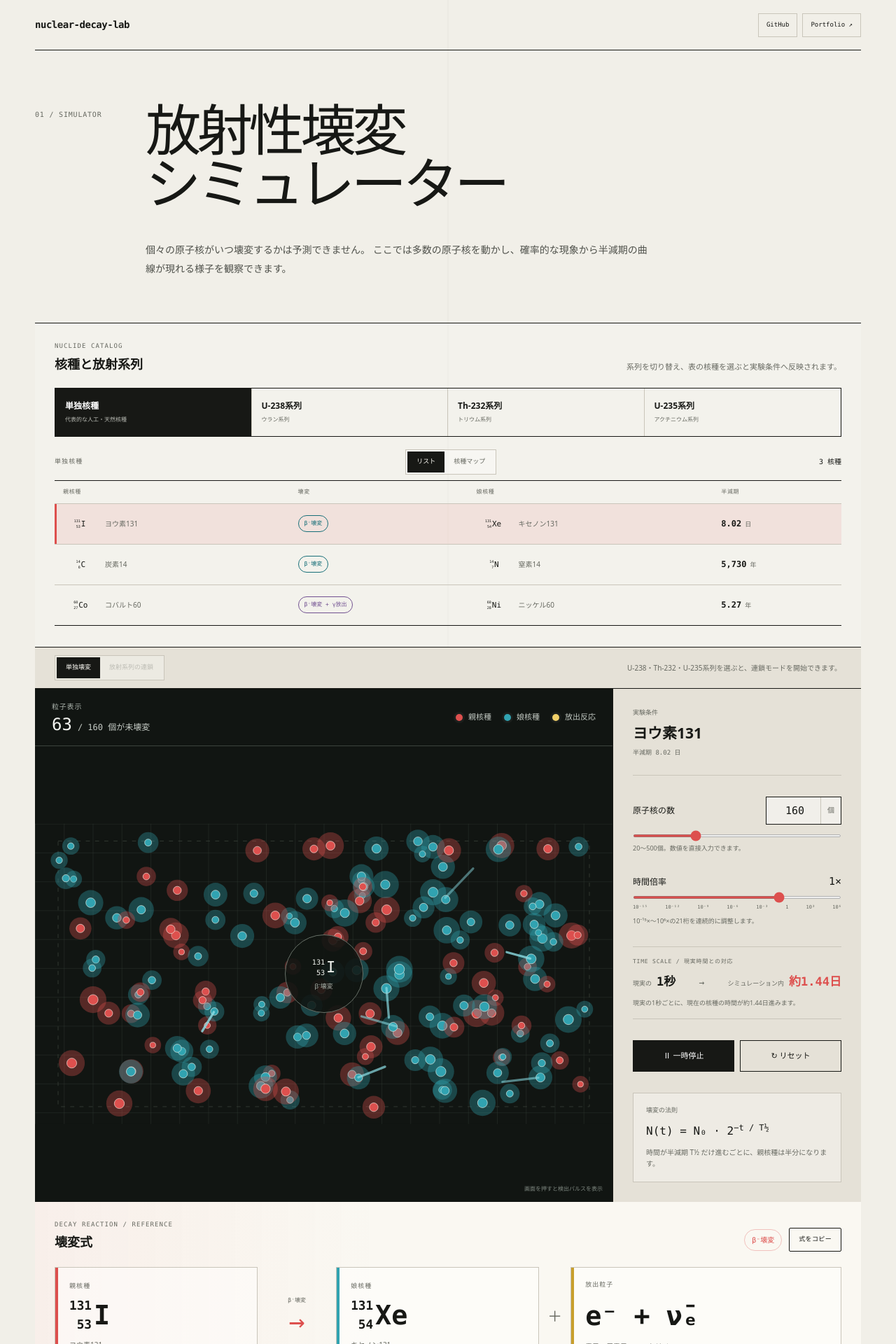
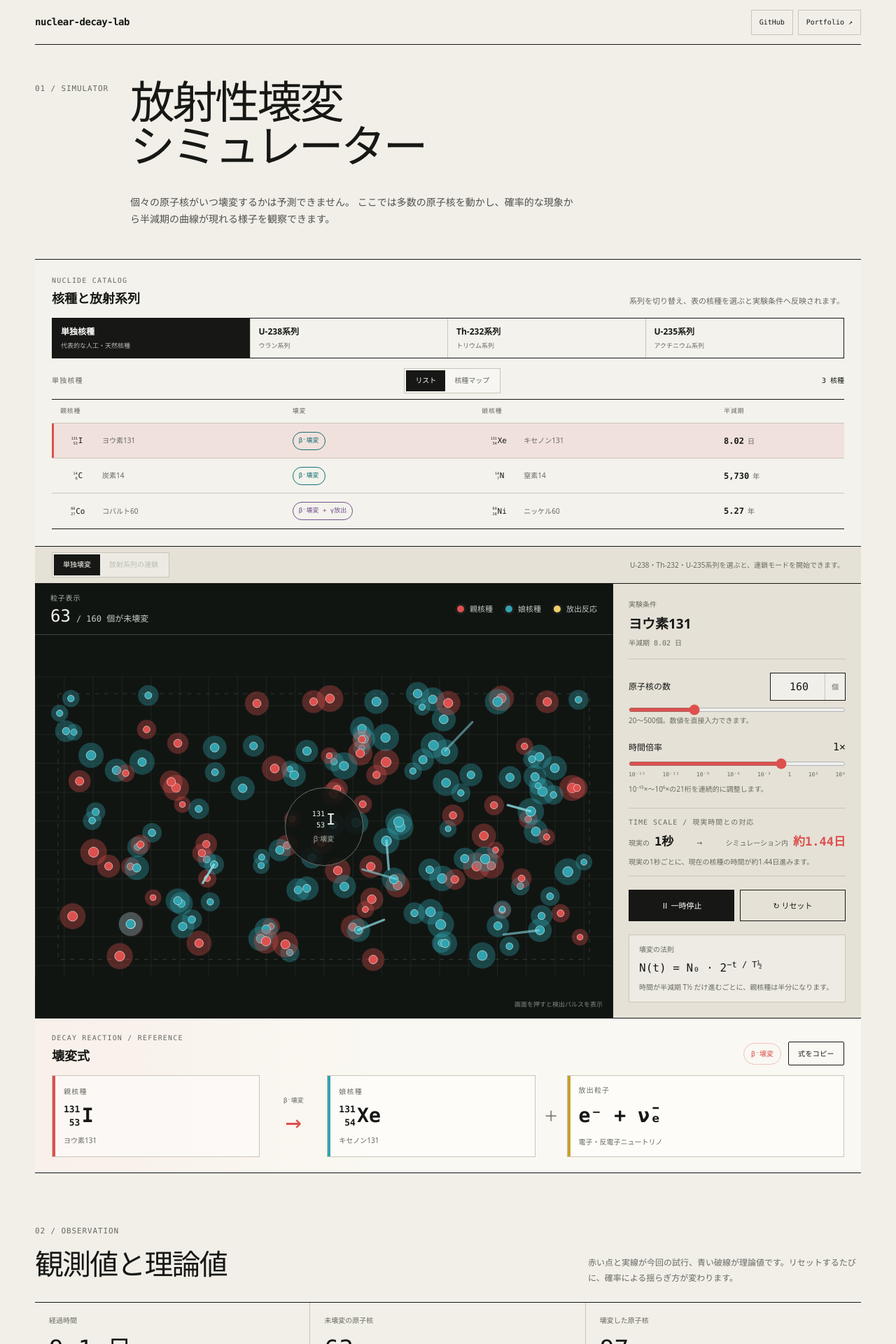
Before and after one commit to shymohn99/nuclear-decay-lab, a Next.js app: page / in a window 1280 px wide. Shown: the top 1920 px of the page at 70% size. Built offline with nearby package versions, Linux system fonts and the light colour scheme.

Commit message:
Refine Decay Lab visual hierarchy

```diff
--- a/app/globals.css
+++ b/app/globals.css
@@ -49,6 +49,7 @@
 .lab-header,
 .hero-copy,
 .simulator,
+.genealogy-panel,
 .detector-section,
 .data-section,
 footer {
@@ -61,7 +62,7 @@
   align-items: center;
   justify-content: space-between;
   gap: 28px;
-  min-height: 72px;
+  min-height: 64px;
   border-bottom: 1px solid var(--ink);
 }
 
@@ -84,13 +85,13 @@
 
 .header-links a {
   display: inline-flex;
-  min-height: 34px;
+  min-height: 36px;
   align-items: center;
   padding: 0 11px;
   color: var(--ink);
   border: 1px solid var(--line);
   font-family: var(--mono);
-  font-size: 9px;
+  font-size: 10px;
   text-decoration: none;
   transition:
     border-color 150ms ease,
@@ -103,17 +104,6 @@
   background: rgba(255, 255, 255, 0.42);
 }
 
-.header-links .repository-link {
-  color: var(--paper);
-  border-color: var(--ink);
-  background: var(--ink);
-}
-
-.header-links .repository-link:hover {
-  color: #fff;
-  background: rgb(var(--parent-rgb));
-}
-
 .lab-header p {
   margin: 0;
   color: var(--muted);
@@ -122,18 +112,18 @@
 
 .hero-copy {
   display: grid;
-  grid-template-columns: 130px minmax(0, 1fr);
-  gap: 28px;
+  grid-template-columns: 112px minmax(0, 1fr);
+  gap: 24px;
   align-items: start;
-  padding: 76px 0 64px;
+  padding: 50px 0 44px;
 }
 
 .section-number {
   align-self: start;
-  margin: 8px 0 0;
-  color: var(--muted);
-  font-family: var(--mono);
-  font-size: 10px;
+  margin: 5px 0 0;
+  color: var(--muted);
+  font-family: var(--mono);
+  font-size: 11px;
   letter-spacing: 0.08em;
 }
 
@@ -141,10 +131,10 @@
   display: grid;
   gap: 0.03em;
   margin: 0;
-  font-size: clamp(3.25rem, 6.2vw, 6rem);
+  font-size: clamp(2.85rem, 5vw, 4.8rem);
   font-weight: 500;
-  letter-spacing: -0.07em;
-  line-height: 0.93;
+  letter-spacing: -0.055em;
+  line-height: 0.96;
 }
 
 .hero-copy h1 span {
@@ -154,11 +144,11 @@
 
 .hero-description {
   grid-column: 2;
-  width: min(100%, 720px);
-  margin: 18px 0 0;
+  width: min(100%, 640px);
+  margin: 14px 0 0;
   color: #4f514b;
   font-size: 14px;
-  line-height: 1.9;
+  line-height: 1.75;
 }
 
 .simulator {
@@ -167,7 +157,7 @@
 }
 
 .nuclide-catalog {
-  padding: 26px 28px 30px;
+  padding: 22px 24px 24px;
   border-bottom: 1px solid var(--ink);
   background: rgba(255, 255, 255, 0.16);
 }
@@ -177,7 +167,7 @@
   align-items: end;
   justify-content: space-between;
   gap: 24px;
-  margin-bottom: 20px;
+  margin-bottom: 14px;
 }
 
 .catalog-heading > div {
@@ -189,7 +179,7 @@
 .nuclide-table-meta span {
   color: var(--muted);
   font-family: var(--mono);
-  font-size: 9px;
+  font-size: 10px;
   letter-spacing: 0.12em;
 }
 
@@ -210,15 +200,15 @@
 .series-tabs {
   display: grid;
   grid-template-columns: repeat(4, minmax(0, 1fr));
-  margin-bottom: 18px;
+  margin-bottom: 14px;
   border: 1px solid var(--ink);
 }
 
 .series-tabs button {
   display: grid;
   gap: 5px;
-  min-height: 68px;
-  padding: 12px 14px;
+  min-height: 56px;
+  padding: 9px 12px;
   border: 0;
   border-right: 1px solid var(--line);
   background: transparent;
@@ -242,7 +232,7 @@
 .series-tabs small {
   color: var(--muted);
   font-family: var(--mono);
-  font-size: 8px;
+  font-size: 9px;
 }
 
 .series-tabs button.is-active small { color: #b9bbb4; }
@@ -276,7 +266,7 @@
   border: 0;
   background: transparent;
   font-family: var(--mono);
-  font-size: 9px;
+  font-size: 10px;
   cursor: pointer;
 }
 
@@ -314,15 +304,15 @@
   color: var(--muted);
   border-bottom: 1px solid var(--line);
   font-family: var(--mono);
-  font-size: 8px;
+  font-size: 9px;
   font-weight: 500;
   letter-spacing: 0.08em;
   text-align: left;
 }
 
 .nuclide-table td {
-  height: 58px;
-  padding: 8px 12px;
+  height: 50px;
+  padding: 7px 12px;
   border-bottom: 1px solid var(--line);
   font-size: 11px;
   transition: background-color 150ms ease;
@@ -373,7 +363,7 @@
   border: 1px solid currentColor;
   border-radius: 999px;
   font-family: var(--mono);
-  font-size: 8px;
+  font-size: 9px;
   white-space: nowrap;
 }
 
@@ -390,7 +380,7 @@
 
 .half-life-unit {
   color: var(--muted);
-  font-size: 9px;
+  font-size: 10px;
 }
 
 .nuclide-map-wrap {
@@ -515,7 +505,7 @@
   flex-wrap: wrap;
   gap: 14px;
   font-family: var(--mono);
-  font-size: 8px;
+  font-size: 9px;
 }
 
 .nuclide-map-legend span {
@@ -573,7 +563,7 @@
   margin: 0;
   color: #a5ada6;
   font-family: var(--mono);
-  font-size: 8px;
+  font-size: 9px;
   pointer-events: none;
   text-shadow: 0 1px 2px #111512;
 }
@@ -611,7 +601,7 @@
 .nuclide-map-selection .selection-label {
   color: rgb(var(--parent-rgb));
   font-family: var(--mono);
-  font-size: 8px;
+  font-size: 9px;
   letter-spacing: 0.08em;
 }
 
@@ -619,7 +609,7 @@
   margin-top: 12px;
   color: var(--ink);
   font-family: var(--mono);
-  font-size: 8px;
+  font-size: 9px;
   text-underline-offset: 4px;
 }
 
@@ -675,8 +665,9 @@
 }
 
 .genealogy-panel {
-  padding: 32px 28px 36px;
+  padding: 24px;
   overflow: hidden;
+  border-top: 1px solid var(--ink);
   border-bottom: 1px solid var(--ink);
   background: #efede6;
 }
@@ -686,7 +677,7 @@
   align-items: flex-start;
   justify-content: space-between;
   gap: 24px;
-  margin-bottom: 28px;
+  margin-bottom: 16px;
 }
 
 .genealogy-heading > div {
@@ -698,12 +689,12 @@
 .genealogy-rail-label {
   color: var(--muted);
   font-family: var(--mono);
-  font-size: 9px;
+  font-size: 10px;
   letter-spacing: 0.08em;
 }
 
 .genealogy-heading strong {
-  font-size: 22px;
+  font-size: 20px;
   font-weight: 500;
 }
 
@@ -711,20 +702,20 @@
   max-width: 470px;
   margin: 0;
   color: var(--muted);
-  font-size: 10px;
-  line-height: 1.75;
+  font-size: 11px;
+  line-height: 1.65;
   text-align: right;
 }
 
 .genealogy-ancestors,
 .genealogy-lineage {
   display: grid;
-  grid-template-columns: 156px minmax(0, 1fr);
+  grid-template-columns: 138px minmax(0, 1fr);
   border-top: 1px solid #aaa79e;
 }
 
 .genealogy-rail-label {
-  padding: 20px 18px 20px 0;
+  padding: 13px 14px 13px 0;
   line-height: 1.6;
 }
 
@@ -732,8 +723,8 @@
   display: flex;
   min-width: 0;
   align-items: center;
-  gap: 16px;
-  padding: 16px 0 16px 20px;
+  gap: 12px;
+  padding: 10px 0 10px 16px;
   overflow-x: auto;
 }
 
@@ -747,7 +738,7 @@
   flex: 0 0 auto;
   color: var(--muted);
   font-family: var(--mono);
-  font-size: 8px;
+  font-size: 9px;
 }
 
 .genealogy-parent-link {
@@ -760,7 +751,7 @@
 .genealogy-parent-link > span {
   color: var(--muted);
   font-family: var(--mono);
-  font-size: 8px;
+  font-size: 9px;
   line-height: 1.6;
   text-align: center;
 }
@@ -774,7 +765,7 @@
   min-width: 0;
   align-items: center;
   gap: 0;
-  padding: 20px 0 20px 20px;
+  padding: 12px 0 12px 16px;
   overflow-x: auto;
 }
 
@@ -786,14 +777,14 @@
 
 .genealogy-node {
   display: grid;
-  width: 148px;
-  min-height: 104px;
+  width: 132px;
+  min-height: 88px;
   flex: 0 0 auto;
-  grid-template-columns: 44px minmax(0, 1fr);
+  grid-template-columns: 39px minmax(0, 1fr);
   grid-template-rows: auto 1fr auto;
   align-items: center;
   gap: 4px 10px;
-  padding: 11px 13px 12px;
+  padding: 8px 10px 9px;
   color: var(--ink);
   border: 0;
   border-left: 2px solid rgb(var(--parent-rgb));
@@ -825,7 +816,7 @@
 .genealogy-node > small {
   color: var(--muted);
   font-family: var(--mono);
-  font-size: 8px;
+  font-size: 9px;
   line-height: 1.45;
 }
 
@@ -847,23 +838,23 @@
 .nuclide-symbol-genealogy {
   grid-column: 1;
   grid-row: 2 / 4;
-  font-size: 1.65rem;
+  font-size: 1.5rem;
 }
 
 .genealogy-arrow {
   display: grid;
-  width: 86px;
+  width: 64px;
   flex: 0 0 auto;
   justify-items: center;
   gap: 7px;
-  padding: 0 10px;
+  padding: 0 7px;
 }
 
 .genealogy-arrow small {
   max-width: 72px;
   color: currentColor;
   font-family: var(--mono);
-  font-size: 7px;
+  font-size: 9px;
   line-height: 1.35;
   text-align: center;
 }
@@ -886,11 +877,11 @@
 
 .simulation-mode-bar {
   display: flex;
-  min-height: 58px;
+  min-height: 50px;
   align-items: center;
   justify-content: space-between;
   gap: 24px;
-  padding: 11px 28px;
+  padding: 8px 24px;
   border-bottom: 1px solid var(--ink);
   background: var(--paper-dark);
 }
@@ -905,9 +896,9 @@
 
 .equation-panel {
   display: grid;
-  gap: 22px;
-  padding: 26px 28px 28px;
-  border-bottom: 1px solid var(--ink);
+  gap: 14px;
+  padding: 20px 24px 22px;
+  border-top: 1px solid var(--ink);
   background:
     linear-gradient(90deg, rgba(var(--parent-rgb), 0.05), transparent 42%),
     #faf8f2;
@@ -929,7 +920,7 @@
 .reaction-species > span:first-child {
   color: var(--muted);
   font-family: var(--mono);
-  font-size: 9px;
+  font-size: 10px;
   letter-spacing: 0.12em;
 }
 
@@ -962,7 +953,7 @@
   border-radius: 2px;
   background: transparent;
   font-family: var(--mono);
-  font-size: 9px;
+  font-size: 10px;
   letter-spacing: 0.04em;
   cursor: pointer;
   transition: background-color 160ms ease, color 160ms ease;
@@ -983,7 +974,7 @@
 
 .decay-flow {
   display: grid;
-  grid-template-columns: minmax(150px, 0.9fr) 88px minmax(150px, 0.9fr) auto minmax(210px, 1.2fr);
+  grid-template-columns: minmax(140px, 0.9fr) 72px minmax(140px, 0.9fr) auto minmax(190px, 1.2fr);
   align-items: stretch;
   gap: 12px;
 }
@@ -992,10 +983,10 @@
   position: relative;
   display: grid;
   min-width: 0;
-  min-height: 116px;
+  min-height: 88px;
   align-content: center;
   gap: 8px;
-  padding: 18px 20px;
+  padding: 13px 16px;
   overflow: hidden;
   border: 1px solid var(--line);
   background: rgba(255, 255, 255, 0.44);
@@ -1015,14 +1006,14 @@
 .reaction-species code {
   color: var(--ink);
   font-family: var(--mono);
-  font-size: clamp(1.55rem, 3vw, 2.5rem);
+  font-size: clamp(1.35rem, 2.2vw, 1.9rem);
   font-weight: 600;
   white-space: nowrap;
 }
 
 .reaction-symbol {
   color: var(--ink);
-  font-size: clamp(1.55rem, 3vw, 2.5rem);
+  font-size: clamp(1.35rem, 2.2vw, 1.9rem);
   font-weight: 600;
 }
 
@@ -1044,7 +1035,7 @@
 .reaction-arrow span {
   color: var(--muted);
   font-family: var(--mono);
-  font-size: 8px;
+  font-size: 9px;
 }
 
 .reaction-arrow b {
@@ -1066,7 +1057,7 @@
 .simulator-grid {
   display: grid;
   grid-template-columns: minmax(0, 1.75fr) minmax(300px, 0.75fr);
-  min-height: 570px;
+  min-height: 540px;
 }
 
 .visual-panel {
@@ -1078,11 +1069,11 @@
 
 .visual-toolbar {
   display: flex;
-  min-height: 82px;
+  min-height: 70px;
   align-items: center;
   justify-content: space-between;
   gap: 28px;
-  padding: 16px 24px;
+  padding: 13px 22px;
   color: #d8ddd7;
   border-bottom: 1px solid #3d443e;
   background: var(--field);
@@ -1174,7 +1165,7 @@
 .chain-progress-heading > div > span {
   color: #8f9890;
   font-family: var(--mono);
-  font-size: 9px;
+  font-size: 10px;
   letter-spacing: 0.1em;
 }
 
@@ -1262,7 +1253,7 @@
 .chain-stage-index {
   color: #8f998f;
   font-family: var(--mono);
-  font-size: 9px;
+  font-size: 10px;
   letter-spacing: 0.08em;
 }
 
@@ -1296,7 +1287,7 @@
 
 .chain-stage-copy small span {
   color: #7f8980;
-  font-size: 8px;
+  font-size: 9px;
   letter-spacing: 0.07em;
 }
 
@@ -1325,7 +1316,7 @@
 }
 
 .chain-stage output span {
-  font-size: 8px;
+  font-size: 9px;
 }
 
 .chain-stage.is-stable {
@@ -1381,7 +1372,7 @@
 
 .particle-field {
   position: relative;
-  min-height: 500px;
+  min-height: 470px;
   overflow: hidden;
   background: var(--field);
 }
@@ -1393,7 +1384,7 @@
   display: block;
   width: 100%;
   height: 100%;
-  min-height: 500px;
+  min-height: 470px;
   cursor: crosshair;
   touch-action: manipulation;
 }
@@ -1456,7 +1447,7 @@
 .field-readout small {
   margin-top: 5px;
   color: #a6aea6;
-  font-size: 9px;
+  font-size: 10px;
 }
 
 .field-hint {
@@ -1466,22 +1457,22 @@
   z-index: 2;
   color: #7f8880;
   font-family: var(--mono);
-  font-size: 8px;
+  font-size: 9px;
   pointer-events: none;
 }
 
 .control-panel {
   display: flex;
   flex-direction: column;
-  gap: 30px;
-  padding: 28px;
+  gap: 19px;
+  padding: 22px;
   background: var(--paper-dark);
 }
 
 .control-heading {
   display: grid;
   gap: 6px;
-  padding-bottom: 24px;
+  padding-bottom: 15px;
   border-bottom: 1px solid var(--line);
 }
 
@@ -1489,11 +1480,11 @@
 .control-heading small {
   color: var(--muted);
   font-family: var(--mono);
-  font-size: 9px;
+  font-size: 10px;
 }
 
 .control-heading strong {
-  font-size: 21px;
+  font-size: 19px;
   font-weight: 600;
 }
 
@@ -1552,20 +1543,20 @@
 .chain-rate-selector button small {
   color: inherit;
   font-family: var(--mono);
-  font-size: 8px;
+  font-size: 9px;
   line-height: 1.45;
 }
 
 .chain-rate-selector > p {
   margin: 0;
   color: var(--muted);
-  font-size: 9px;
+  font-size: 10px;
   line-height: 1.65;
 }
 
 .control-field {
   display: grid;
-  gap: 14px;
+  gap: 10px;
 }
 
 .control-field > span {
@@ -1623,7 +1614,7 @@
 .particle-count-field > small {
   margin-top: -5px;
   color: var(--muted);
-  font-size: 9px;
+  font-size: 10px;
   line-height: 1.5;
 }
 
@@ -1633,7 +1624,7 @@
 
 .speed-control > small {
   color: var(--muted);
-  font-size: 9px;
+  font-size: 10px;
   line-height: 1.5;
 }
 
@@ -1642,21 +1633,21 @@
   justify-content: space-between;
   color: var(--muted);
   font-family: var(--mono);
-  font-size: 7px;
+  font-size: 8px;
   line-height: 1;
 }
 
 input[type="range"] {
   width: 100%;
-  height: 4px;
+  height: 6px;
   accent-color: var(--parent);
   cursor: pointer;
 }
 
 .time-rate {
   display: grid;
-  gap: 10px;
-  padding: 15px 0;
+  gap: 8px;
+  padding: 12px 0;
   border-top: 1px solid var(--line);
   border-bottom: 1px solid var(--line);
 }
@@ -1664,7 +1655,7 @@
 .time-rate > span {
   color: var(--muted);
   font-family: var(--mono);
-  font-size: 8px;
+  font-size: 10px;
   letter-spacing: 0.1em;
 }
 
@@ -1677,7 +1668,7 @@
 
 .time-rate small {
   color: var(--muted);
-  font-size: 9px;
+  font-size: 10px;
 }
 
 .time-rate strong {
@@ -1700,7 +1691,7 @@
 .time-rate p {
   margin: 0;
   color: var(--muted);
-  font-size: 9px;
+  font-size: 10px;
   line-height: 1.6;
 }
 
@@ -1735,9 +1726,9 @@
 
 .formula {
   display: grid;
-  gap: 10px;
+  gap: 7px;
   margin-top: auto;
-  padding: 18px;
+  padding: 13px 14px;
   border: 1px solid var(--line);
   background: rgba(255, 255, 255, 0.32);
 }
@@ -1745,7 +1736,7 @@
 .formula span {
   color: var(--muted);
   font-family: var(--mono);
-  font-size: 9px;
+  font-size: 10px;
 }
 
 .formula code {
@@ -1760,16 +1751,16 @@
 }
 
 .detector-section {
-  padding: 108px 0 92px;
+  padding: 70px 0 68px;
 }
 
 .detector-section-heading {
-  margin-bottom: 30px;
+  margin-bottom: 24px;
 }
 
 .detector-lab-grid {
   display: grid;
-  grid-template-columns: 360px minmax(0, 1fr);
+  grid-template-columns: 320px minmax(0, 1fr);
   border: 1px solid var(--ink);
   background: #f5f2ea;
 }
@@ -1777,8 +1768,8 @@
 .detector-controls {
   display: grid;
   align-content: start;
-  gap: 28px;
-  padding: 30px 26px;
+  gap: 18px;
+  padding: 22px 20px;
   border-right: 1px solid var(--ink);
   background: #ebe7dc;
 }
@@ -1796,7 +1787,7 @@
   margin-bottom: 10px;
   color: var(--muted);
   font-family: var(--mono);
-  font-size: 9px;
+  font-size: 10px;
   letter-spacing: 0.05em;
 }
 
@@ -1809,9 +1800,9 @@
   display: grid;
   grid-template-columns: 48px minmax(0, 1fr);
   gap: 3px 12px;
-  min-height: 68px;
-  align-items: center;
-  padding: 11px 7px;
+  min-height: 58px;
+  align-items: center;
+  padding: 9px 7px;
   border: 0;
   border-bottom: 1px solid #aaa79e;
   background: transparent;
@@ -1836,13 +1827,13 @@
 }
 
 .detector-options button > strong {
-  font-size: 11px;
+  font-size: 12px;
   font-weight: 600;
 }
 
 .detector-options button > small {
   color: var(--muted);
-  font-size: 8px;
+  font-size: 10px;
   line-height: 1.5;
 }
 
@@ -1882,7 +1873,7 @@
 
 .shield-options button {
   display: grid;
-  min-height: 58px;
+  min-height: 54px;
   place-items: center;
   gap: 4px;
   padding: 8px 4px;
@@ -1907,14 +1898,14 @@
 }
 
 .shield-options span {
-  font-size: 7px;
+  font-size: 9px;
 }
 
 .detector-console {
   display: grid;
   min-width: 0;
   align-content: start;
-  padding: 30px;
+  padding: 24px;
   background:
     linear-gradient(90deg, transparent 49.9%, rgba(23, 24, 21, 0.045) 50%, transparent 50.1%),
     #f8f6f0;
@@ -1922,10 +1913,10 @@
 
 .detector-apparatus {
   display: grid;
-  min-height: 210px;
-  grid-template-columns: 130px minmax(70px, 1fr) auto 150px;
-  align-items: center;
-  padding: 22px 12px 28px;
+  min-height: 196px;
+  grid-template-columns: 145px minmax(80px, 1fr) auto 165px;
+  align-items: center;
+  padding: 18px 12px 22px;
   color: var(--ink);
   border-top: 1px solid var(--ink);
   border-bottom: 1px solid var(--ink);
@@ -1948,12 +1939,12 @@
 .detector-shield small {
   color: var(--muted);
   font-family: var(--mono);
-  font-size: 8px;
+  font-size: 10px;
 }
 
 .nuclide-symbol-detector {
   color: rgb(var(--parent-rgb));
-  font-size: 2.2rem;
+  font-size: 2.5rem;
 }
 
 .detector-flight {
@@ -1988,7 +1979,7 @@
   display: grid;
   width: var(--shield-thickness);
   min-width: 12px;
-  height: 126px;
+  height: 136px;
   place-items: center;
   align-content: center;
   gap: 6px;
@@ -2007,7 +1998,7 @@
 
 .detector-shield small {
   color: #30332e;
-  font-size: 6px;
+  font-size: 9px;
   writing-mode: vertical-rl;
 }
 
@@ -2026,8 +2017,8 @@
 
 .detector-device > span {
   display: grid;
-  width: 104px;
-  height: 68px;
+  width: 116px;
+  height: 76px;
   place-items: center;
   color: var(--ink);
   border: 1px solid var(--ink);
@@ -2044,8 +2035,8 @@
 }
 
 .detector-scope {
-  width: min(100%, 620px);
-  margin: 28px auto 0;
+  width: min(100%, 680px);
+  margin: 22px auto 0;
   padding: 16px 18px 14px;
   color: #dbe2d8;
   border: 7px solid #343731;
@@ -2063,7 +2054,7 @@
 
 .scope-heading span {
   color: #92a096;
-  font-size: 8px;
+  font-size: 9px;
   letter-spacing: 0.09em;
 }
 
@@ -2075,7 +2066,7 @@
 
 .scope-bars {
   display: flex;
-  height: 90px;
+  height: 82px;
   align-items: end;
   gap: 4px;
   padding: 10px 8px 0;
@@ -2098,7 +2089,7 @@
 .detector-readouts {
   display: grid;
   grid-template-columns: repeat(2, 1fr);
-  margin-top: 32px;
+  margin-top: 24px;
   color: var(--ink);
   border-top: 1px solid var(--ink);
 }
@@ -2120,7 +2111,7 @@
 .detector-readouts small {
   color: var(--muted);
   font-family: var(--mono);
-  font-size: 8px;
+  font-size: 10px;
 }
 
 .detector-readouts strong {
@@ -2133,34 +2124,34 @@
 
 .detector-readouts strong small {
   color: inherit;
-  font-size: 8px;
+  font-size: 9px;
 }
 
 .detector-readouts article > small {
   grid-column: 2;
 }
 
-.data-section { padding: 110px 0 88px; }
+.data-section { padding: 70px 0 64px; }
 
 .section-heading {
   display: grid;
   grid-template-columns: minmax(0, 1fr) minmax(280px, 390px);
   gap: 40px;
   align-items: end;
-  margin-bottom: 38px;
+  margin-bottom: 24px;
 }
 
 .section-heading h2 {
-  margin: 14px 0 0;
-  font-size: clamp(2.5rem, 5vw, 4.8rem);
+  margin: 8px 0 0;
+  font-size: clamp(2rem, 3.2vw, 3.25rem);
   font-weight: 500;
-  letter-spacing: -0.065em;
+  letter-spacing: -0.045em;
 }
 
 .section-heading > p {
   margin: 0;
   color: var(--muted);
-  font-size: 13px;
+  font-size: 12px;
   line-height: 1.8;
 }
 
@@ -2174,7 +2165,7 @@
 .stats-grid article {
   display: grid;
   gap: 8px;
-  padding: 22px 24px;
+  padding: 18px 20px;
   border-right: 1px solid var(--line);
 }
 
@@ -2183,20 +2174,20 @@
 .stats-grid small {
   color: var(--muted);
   font-family: var(--mono);
-  font-size: 9px;
+  font-size: 10px;
 }
 
 .stats-grid strong {
   font-family: var(--mono);
-  font-size: clamp(1.9rem, 3.3vw, 3rem);
+  font-size: clamp(1.65rem, 2.7vw, 2.5rem);
   font-weight: 400;
 }
 
 .stats-grid strong small { font-size: 12px; }
 
 .chart-panel {
-  margin-top: 28px;
-  padding: 24px 24px 12px;
+  margin-top: 20px;
+  padding: 20px 20px 10px;
   border: 1px solid var(--ink);
   background: #faf8f2;
 }
@@ -2207,7 +2198,7 @@
   align-items: center;
   gap: 18px;
   color: var(--muted);
-  font-size: 10px;
+  font-size: 11px;
 }
 
 .chart-meta span {
@@ -2240,7 +2231,7 @@
   border: 0;
   background: transparent;
   font-family: var(--mono);
-  font-size: 9px;
+  font-size: 10px;
   cursor: pointer;
 }
 
@@ -2258,7 +2249,7 @@
   margin-left: auto;
   color: var(--ink);
   font-family: var(--mono);
-  font-size: 10px;
+  font-size: 11px;
   font-weight: 400;
 }
 
@@ -2284,7 +2275,7 @@
 .decay-chart text {
   fill: var(--muted);
   font-family: var(--mono);
-  font-size: 9px;
+  font-size: 10px;
 }
 
 .x-tick-label { text-anchor: middle; }
@@ -2307,7 +2298,8 @@
 }
 
 .observed-point {
-  stroke-width: 1.5;
+  opacity: 0.58;
+  stroke-width: 1;
   vector-effect: non-scaling-stroke;
 }
 
@@ -2337,7 +2329,7 @@
 }
 
 .footer-brand span {
-  font-size: 8px;
+  font-size: 9px;
   letter-spacing: 0.07em;
 }
 
@@ -2424,6 +2416,7 @@
   .lab-header,
   .hero-copy,
   .simulator,
+  .genealogy-panel,
   .detector-section,
   .data-section,
   footer {
@@ -2448,7 +2441,7 @@
 
   .hero-copy {
     display: block;
-    padding: 54px 0 44px;
+    padding: 40px 0 34px;
   }
 
   .hero-copy h1 {
@@ -2457,7 +2450,7 @@
   }
 
   .hero-description {
-    margin-top: 24px;
+    margin-top: 18px;
     font-size: 13px;
   }
 
@@ -2583,8 +2576,8 @@
   .chain-arrow { min-width: 46px; }
   .chain-progress > p { font-size: 10px; }
 
-  .control-panel { padding: 24px 18px; }
-  .detector-section { padding: 78px 0 64px; }
+  .control-panel { padding: 20px 18px; }
+  .detector-section { padding: 56px 0 54px; }
   .detector-section-heading { margin-bottom: 24px; }
   .detector-controls { padding: 20px 16px; }
   .detector-options { grid-template-columns: 1fr; }
@@ -2604,7 +2597,7 @@
   .detector-readouts article,
   .detector-readouts article:nth-child(2n) { border-right: 0; }
   .section-heading { grid-template-columns: 1fr; gap: 18px; }
-  .data-section { padding: 78px 0 60px; }
+  .data-section { padding: 56px 0 52px; }
   .stats-grid { grid-template-columns: 1fr; }
   .stats-grid article {
     border-right: 0;
@@ -2630,7 +2623,7 @@
 @media (max-width: 430px) {
   .header-links a {
     padding-inline: 9px;
-    font-size: 8px;
+    font-size: 10px;
   }
   .chain-rate-selector > div { grid-template-columns: 1fr; }
   .chain-rate-selector button {
@@ -2640,7 +2633,7 @@
   }
   .chain-rate-selector button:last-child { border-bottom: 0; }
   .series-tabs strong { font-size: 11px; }
-  .series-tabs small { font-size: 7px; }
+  .series-tabs small { font-size: 9px; }
   .time-rate > div { grid-template-columns: auto auto 1fr; }
   .time-rate > div small:nth-of-type(2) { grid-column: 1; }
   .time-rate > div strong:last-child { grid-column: 2 / -1; }
```
